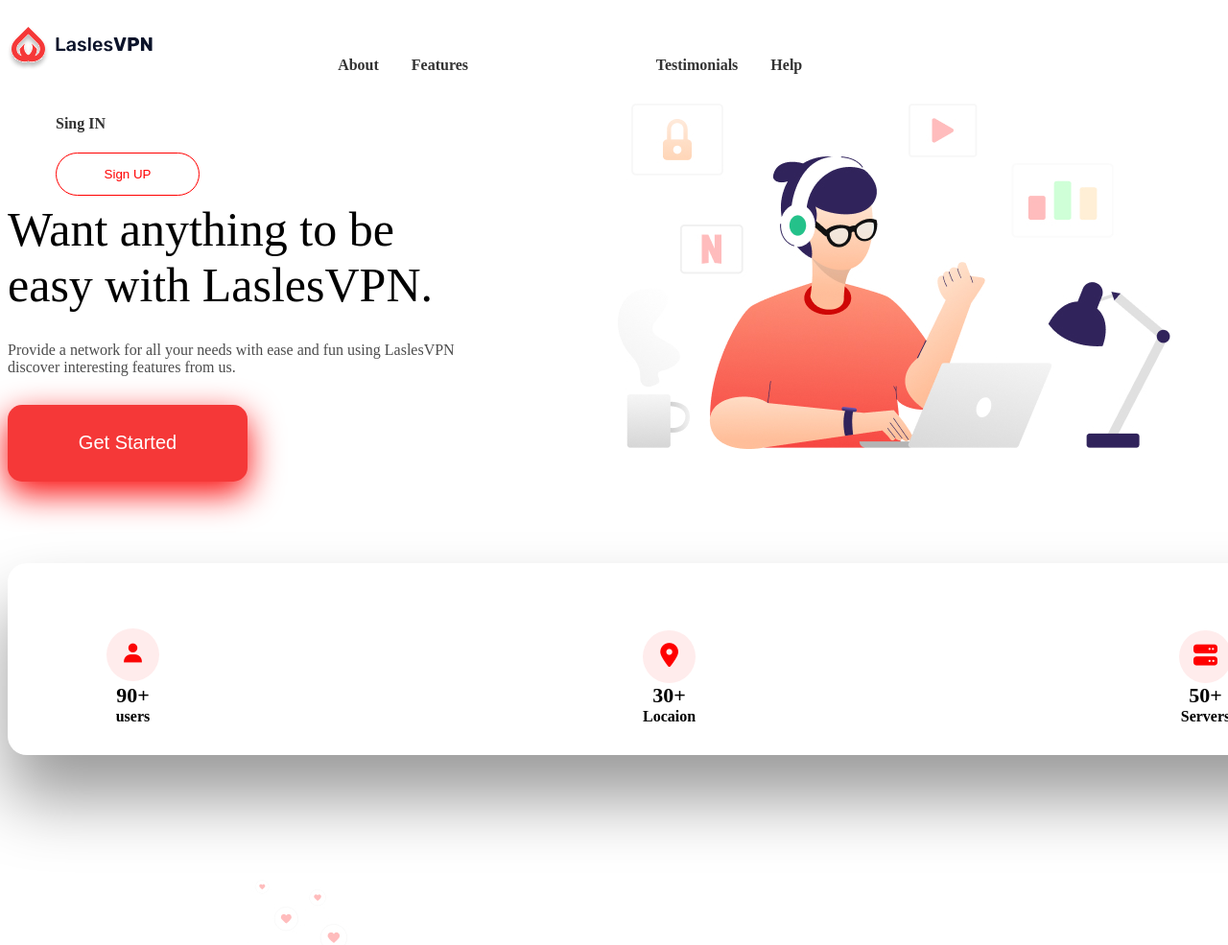
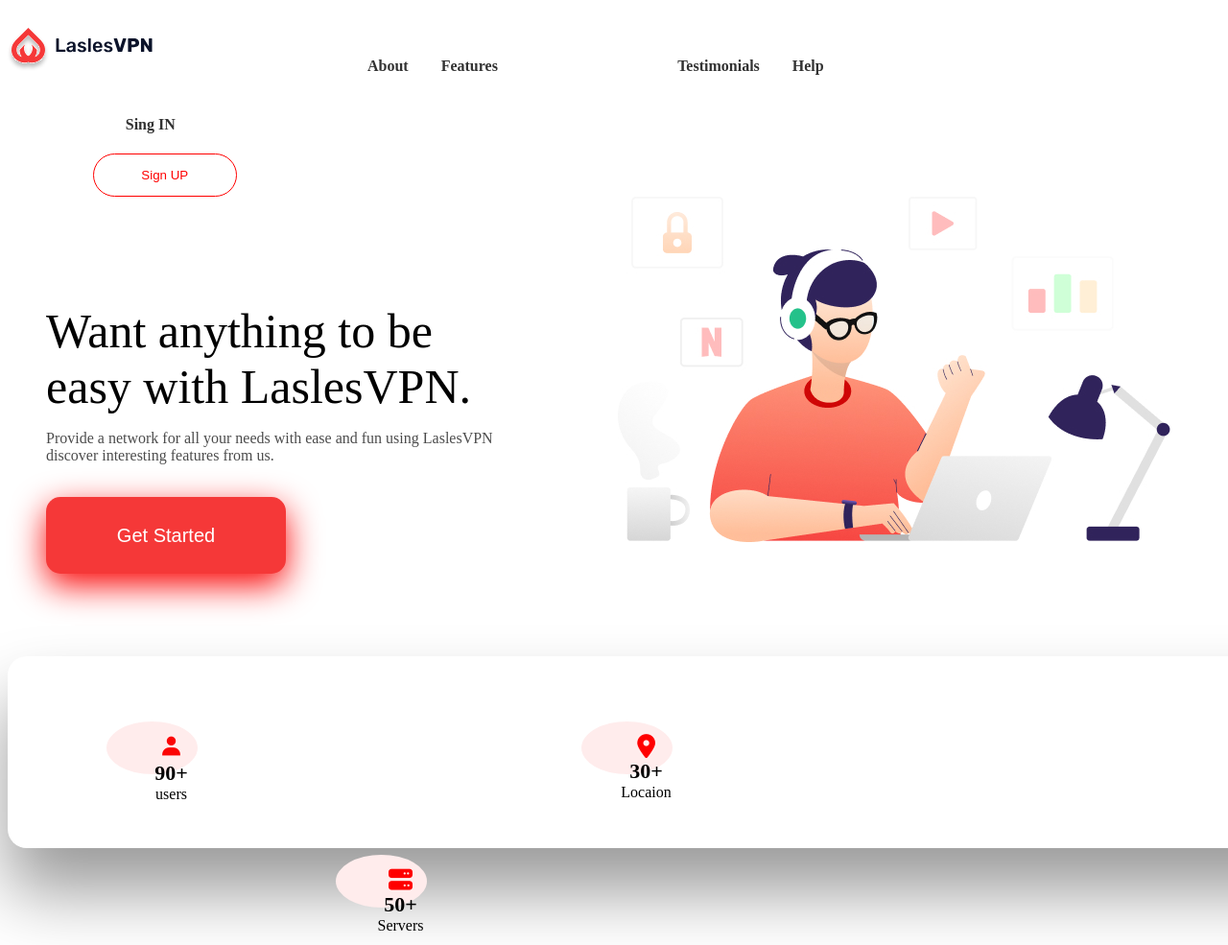
Before and after one commit to Akobir12/proekt, a plain HTML site: page index.html in a window 1280 px wide. Shown: the top 985 px of the page at 96% size. Drawn offline with nearby package versions, Linux system fonts and the light colour scheme.

Commit message:
yangilanish2

```diff
--- a/index.html
+++ b/index.html
@@ -45,27 +45,28 @@
 		<img src="logalar/rasm odamcha.jpg" alt="rasm chiqishi kerak">
 	</div>
 	<div class="glavnidiv2">
-		<div class="div10">
+		<ul class="div10">
+			<li>
 				<i class='bx bxs-user' style='color:#fb0505'></i>
-				<p class="p10">
 					<strong>90+</strong>
 					users
-				</p>
-		</div>
-		<div class="div20">
+			</li>
+		</ul>
+		<ul class="div20">
+			<li>
 				<i class="fa-solid fa-location-dot" style="color: #ff0000;"></i>
-				<p class="p20">
 					<strong>30+</strong>
 					Locaion
-				</p>
-		</div>
-		<div class="div30">
-			<i class="fa-solid fa-server" style="color: #ff0000;"></i>
-			<p class="p30">
+			</li>
+		</ul>
+		<ul class="div30">
+			<li>
+				<i class="fa-solid fa-server" style="color: #ff0000;"></i>
 				<strong>50+</strong>
 				Servers
-			</p>
-		</div>
+
+			</li>
+		</ul>
 	</div>
 
 
@@ -74,7 +75,7 @@
 		<img src="logalar/o.jpg">
 	</div>
 	<div class="faqatruyxat">
-		<h1 class="h1">
+		<h1 class="h100">
 			We Provide Many<br> Features You Can Use
 		</h1>
 		<p>
@@ -112,7 +113,7 @@
 			<img class="RASM10" src="logalar/qiti.PNG" alt="quti rasmmi">
 			<h1 class="h300">
 				Free Plan
-			</h1>
+			</h1><br>
 			<ul class="ul200">
 				<li class="lilar">
 					<i class="fa-solid fa-check" style="color: #027000;"></i>
@@ -219,5 +220,6 @@
 	<p class="paqibash">
 		See LaslesVPN everywhere to make it easier for you when you move<br> locations.
 	</p>
+	<img class="rasmkarta" src="logalar/Vector.jpg">
 </body>
 </html>
--- a/style/style.css
+++ b/style/style.css
@@ -1,10 +1,6 @@
 
-.glavnidiv {
-	width: 100%;
-	height: 100px;
-}
 .RASM1 {
-	margin-top: 20px;
+	margin-top: 21px;
 }
 .aynirasm {
 	width: 19%;
@@ -13,6 +9,7 @@
 
 }
 .div1 {
+	text-align: center;
 	margin-top: 0px;
 	width: 18%;
 	display: inline-block;
@@ -20,12 +17,14 @@
 	margin-left: 50px;
 }
 .div2 {
+	text-align: center;
 	width: 18%;
 	display: inline-block;
 	margin-right: 50px;
 	margin-left: 50px;
 }
 .div3 {
+	text-align: center;
 	width: 18%;
 	display: inline-block;
 	margin-right: 50px;
@@ -57,15 +56,19 @@
 	display: inline-block;
 }
 .paragraph {
-	margin-bottom: 30px;
+	margin-left: 40px;
+	margin-bottom: 34px;
 	opacity: 0.7;
 }
 .h1 {
-	margin-bottom: 30px;
+	width: 555px;
+	margin-left: 40px;
+	margin-bottom: 13px;
 	font-size: 50px;
 	font-weight: 500;
 }
 .button2 {
+	margin-left: 40px;
 	font-size: 20px;
 	width: 250px;
 	height: 80px;
@@ -76,7 +79,7 @@
 	box-shadow: 0px 12px 35px 0px rgba(250,8,8,1);
 }
 .rasm {
-	margin-top: 0px;
+	margin-top: 10pxpx;
 	width: 49%;
 	display: inline-block;
 	margin-bottom: 50px;
@@ -93,11 +96,11 @@
 	box-shadow: 0px 45px 70px 0px rgba(0,0,0,0.40);
 }
 .div10 {
+	float: left;
 	margin-left: 103px;
-	margin-right: 500px;
+	margin-right: 200px;
 	height: 190px;
 	width: 30%;
-	display: inline-block;
 	margin-top: 68px;
 	text-align: center;
 	width: 55px;
@@ -105,11 +108,14 @@
 	border-radius: 50%;
 	background-color: #FFECEC;
 }
+.div11{
+	float: left;
+}
 strong {
 	font-size: 22px;
 }
 .p10 {
-	display: inline-block;
+
 	font-weight: 700;
 }
 .bxs-user {
@@ -118,10 +124,11 @@
 	text-align: center;
 }
 .div20 {
+	margin-left: 200px;
 	margin-right: 500px;
 	height: 190px;
 	width: 30%;
-	display: inline-block;
+	float: left;
 	margin-top: 68px;
 	text-align: center;
 	width: 55px;
@@ -129,8 +136,11 @@
 	border-radius: 50%;
 	background-color: #FFECEC;
 }
+.div21{
+	float: left;
+}
 .p20 {
-	display: inline-block;
+
 	font-weight: 700;
 }
 .fa-location-dot {
@@ -139,9 +149,10 @@
 	text-align: center;
 }
 .div30 {
+	margin-left: 342px;
 	width: 30%;
 	height: 190px;
-	display: inline-block;
+	float: left;
 	margin-top: 68px;
 	text-align: center;
 	width: 55px;
@@ -149,8 +160,17 @@
 	border-radius: 50%;
 	background-color: #FFECEC;
 }
+.div31{
+	float: left;
+}
+.h4 {
+	font-weight: bolder;
+	margin-top: 0;
+	display: inline-block;
+}
+
 .p30 {
-	display: inline-block;
+
 	font-weight: 700;
 }
 .fa-server {
@@ -202,7 +222,7 @@
 /*bu 1chisi*/
 .div100 {
 	margin-left: 188px;
-	display: inline-block;
+	float: left;
 	text-align: center;
 	border-radius: 10px;
 	background-color: white;
@@ -354,7 +374,7 @@
 	margin-bottom: 17px;
 }
 .h500 {
-	margin-top: 165px;
+	margin-top: 120px;
 }
 .button120 {
 	color: red;
@@ -368,6 +388,7 @@
 	background-color: red;
 	color: white;
 }
+/*aqibash*/
 .h1past {
 	text-align: center;
 	font-size: 35px;
@@ -377,3 +398,11 @@
 	opacity: 0.9;
 	text-align: center;
 }
+.rasmkarta {
+	margin-top: 200px;
+	margin-left: 220px;
+	text-align: center;
+}
+li{
+	list-style-type:none;
+}
```
Also changed, not shown: logalar/Vector.jpg (added).
